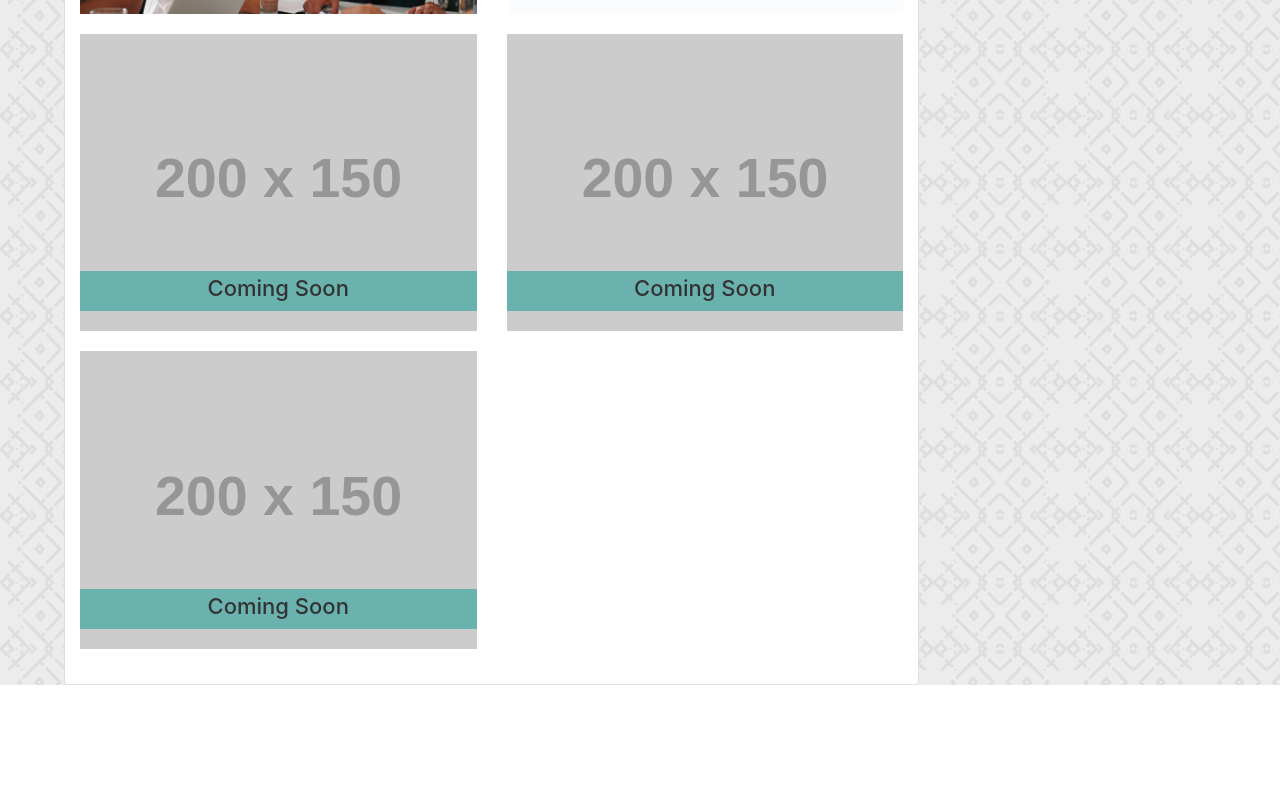
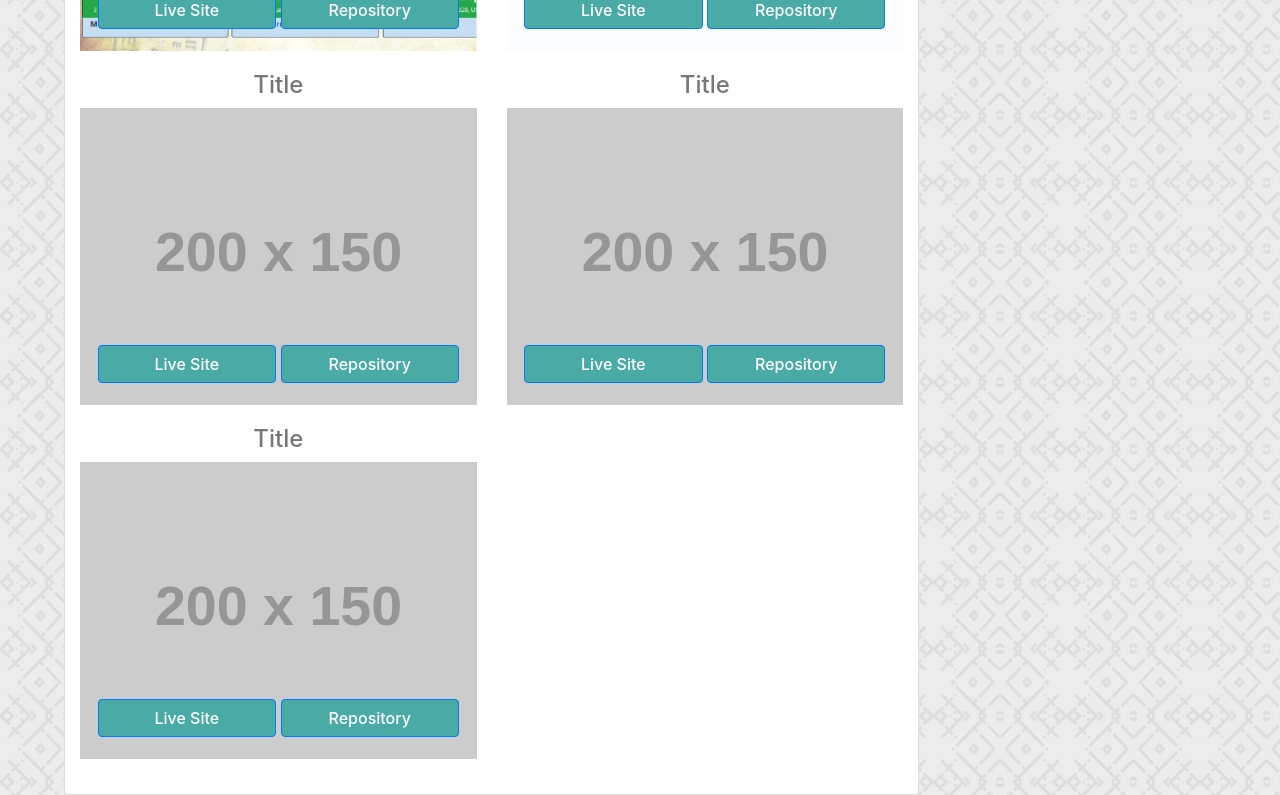
Before and after one commit to NathanSzu/ResponsivePortfolio, a plain HTML site: page portfolio.html in a window 1280 px wide. Shown: the part 451-1246 px from the top of the page. Before the commit the page ends 1136 px from the top, so only its background shows below. Drawn offline with nearby package versions, Linux system fonts and the light colour scheme; placeholder pictures from the web are drawn by us.

Commit message:
Project added, CSS tweaks, portfolio update

```diff
--- a/portfolio.html
+++ b/portfolio.html
@@ -28,48 +28,69 @@
                     <hr>
                     <div class="row">
                         <div class="col-md-6 portfolio">
-                            <img class="img-fluid" width="100%" src="Assets/Refactor.jpg" alt="Accessibility Refactor">
-                            <a href="https://nathanszu.github.io/WebAccessibility/" target="_blank">
+                            <h2 class="p portfolio-title">Road Trip Planner</h2>
+                            <img class="img-fluid" width="100%" src="Assets/RoadTrippr.png" alt="Road Trip Planner">
                             <div class="overlay">
-                                    <h2 class="overlay-header">Accessibility Refactor</h2>
+                                <a href="https://nathanszu.github.io/RoadTrippr/" target="_blank">
+                                    <button type="button" class="repo-btn btn btn-primary">Live Site</button>
+                                </a>
+                                <a href="https://github.com/NathanSzu/RoadTrippr" target="_blank">
+                                    <button type="button" class="repo-btn btn btn-primary">Repository</button>
+                                </a>
                             </div>
-                            </a>
                         </div>
 
                         <div class="col-md-6 portfolio">
-                            <img class="img-fluid" width="100%" src="Assets/Passgen.jpg" alt="placeholder">
+                            <h2 class="p portfolio-title">Password Generator</h2>
+                            <img class="img-fluid" width="100%" src="Assets/Passgen.jpg" alt="Password Generator">
+
+                            <div class="overlay">
                                 <a href="https://nathanszu.github.io/PasswordGenerator/" target="_blank">
-                                <div class="overlay">
-                                <h2 class="overlay-header">Password Generator</h2>
+                                    <button type="button" class="repo-btn btn btn-primary">Live Site</button>
+                                </a>
+                                <a href="https://github.com/NathanSzu/PasswordGenerator" target="_blank">
+                                    <button type="button" class="repo-btn btn btn-primary">Repository</button>
+                                </a>
                             </div>
-                            </a>
                         </div>
 
                         <div class="col-md-6 portfolio">
+                            <h2 class="p portfolio-title">Title</h2>
                             <img class="img-fluid" width="100%" src="http://placehold.it/200x150" alt="placeholder">
-                            <a href="#">
                             <div class="overlay">
-                                    <h2 class="overlay-header">Coming Soon</h2>
+                                <a href="#" target="_blank">
+                                    <button type="button" class="repo-btn btn btn-primary">Live Site</button>
+                                </a>
+                                <a href="#" target="_blank">
+                                    <button type="button" class="repo-btn btn btn-primary">Repository</button>
+                                </a>
                             </div>
-                            </a>
                         </div>
 
                         <div class="col-md-6 portfolio">
+                            <h2 class="p portfolio-title">Title</h2>
                             <img class="img-fluid" width="100%" src="http://placehold.it/200x150" alt="placeholder">
-                            <a href="#">
                             <div class="overlay">
-                                    <h2 class="overlay-header">Coming Soon</h2>
+                                <a href="#" target="_blank">
+                                    <button type="button" class="repo-btn btn btn-primary">Live Site</button>
+                                </a>
+                                <a href="#" target="_blank">
+                                    <button type="button" class="repo-btn btn btn-primary">Repository</button>
+                                </a>
                             </div>
-                            </a>
                         </div>
 
                         <div class="col-md-6 portfolio">
+                            <h2 class="p portfolio-title">Title</h2>
                             <img class="img-fluid" width="100%" src="http://placehold.it/200x150" alt="placeholder">
-                            <a href="#">
                             <div class="overlay">
-                                    <h2 class="overlay-header">Coming Soon</h2>
+                                <a href="#" target="_blank">
+                                    <button type="button" class="repo-btn btn btn-primary">Live Site</button>
+                                </a>
+                                <a href="#" target="_blank">
+                                    <button type="button" class="repo-btn btn btn-primary">Repository</button>
+                                </a>
                             </div>
-                            </a>
                         </div>
 
 
--- a/style.css
+++ b/style.css
@@ -102,6 +102,10 @@ nav {
     margin: 15px;
 }
 
+.skill-list {
+    list-style-position: unset;
+}
+
 .col-md-9 {
     padding: 0px;
 }
@@ -128,17 +132,22 @@ nav {
     margin-left: 10px;
 }
 
-@media screen and (max-width: 640px) {
-    .bio {
-        text-align: center;
-    }
+.bio {
+    text-align: center;
+    margin: unset;
+    margin-bottom: 10px;
+    padding: unset;
 }
-
 
 /* Gallery images. */
 .portfolio {
     position: relative;
     margin-bottom: 20px;
+}
+
+.repo-btn {
+    width: 45%;
+    font-weight: 500;
 }
 
 /* Text overlay. */
@@ -148,20 +157,12 @@ nav {
     right: 15px;
     bottom: 20px;
     height: 40px;
-    background-color: #4aaaa5;
-    opacity: 75%;
     text-align: center;
 }
 
-.overlay:hover {
-    opacity: 100%;
-    bottom: 22px;
-}
-
-.overlay-header {
-    font-size: 22px;
-    margin-top: 4px;
-    color: black;
+.portfolio-title{
+    font-size: 24px;
+    text-align: center;
 }
 
 /* Contact. */
```
Also changed, not shown: index.html (+8 -6 lines), Assets/PortfolioSS.png (added), Assets/RoadTrippr.png (added). Lines whose indentation alone changed are shown as unchanged.
